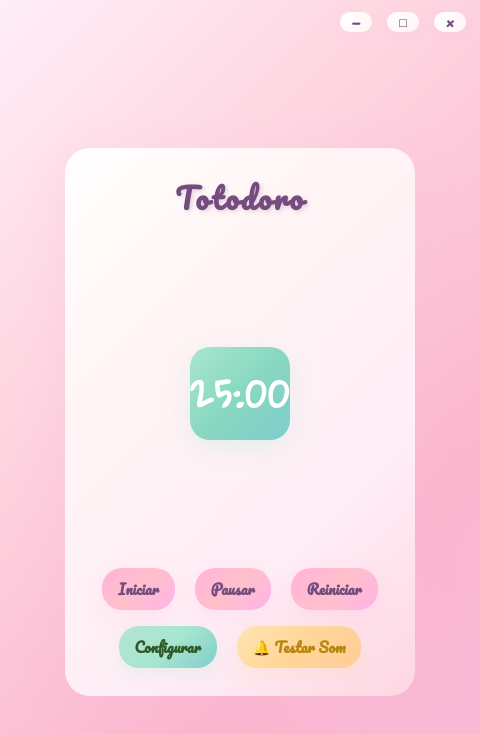
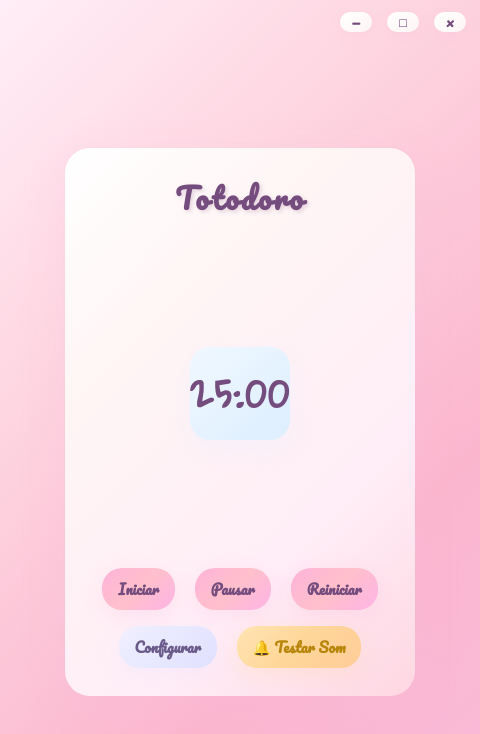
Before and after one commit to fehnox/Totodoro, an Electron app: page index.html in a window 480 px wide. Drawn offline with Linux system fonts and the light colour scheme; no server answers; a web font is replaced by a local one.

Commit message:
Update style.css

```diff
--- a/CSS/style.css
+++ b/CSS/style.css
@@ -49,13 +49,13 @@ h1{
 
 #timer {
     font-size: 2.5em;
-    color: #FFFFFF; /* Texto branco */
+    color: #744c7d; /* Roxo pastel harmonioso */
     margin: 16px 0;
-    background: linear-gradient(135deg, #a8e6cf 0%, #88d8c0 50%, #7fcdcd 100%); /* Gradiente verde pastel/menta */
+    background: linear-gradient(135deg, #f0f8ff 0%, #e6f3ff 50%, #ddeeff 100%); /* Azul muito claro pastel */
     padding: 12px 0;
     border-radius: 20px;
     font-family: 'Gloria Hallelujah', Courier, monospace;
-    box-shadow: 0 8px 25px rgba(168, 230, 207, 0.3); /* Sombra verde pastel mais suave */
+    box-shadow: 0 8px 25px rgba(221, 238, 255, 0.3); /* Sombra azul muito suave */
     letter-spacing: 2px;
     transition: all 0.3s ease;
     font-weight: bold;
@@ -64,8 +64,8 @@ h1{
 
 #timer:hover {
     transform: translateY(-2px);
-    box-shadow: 0 8px 25px rgba(168, 230, 207, 0.5);
-    background: linear-gradient(135deg, #7fcdcd 0%, #88d8c0 50%, #a8e6cf 100%); /* Inverte o gradiente no hover */
+    box-shadow: 0 10px 30px rgba(221, 238, 255, 0.4);
+    background: linear-gradient(135deg, #ddeeff 0%, #e6f3ff 50%, #f0f8ff 100%); /* Inverte o gradiente azul no hover */
 }
 
 button {
@@ -91,14 +91,14 @@ button:hover {
 
 /* Botão configurar com estilo diferenciado */
 #config {
-    background: linear-gradient(135deg, #b3e5d1 0%, #a8e6cf 50%, #7fcdcd 100%); /* Verde menta pastel */
-    color: #2d5a27; /* Verde escuro para texto */
-    box-shadow: 0 6px 20px rgba(168, 230, 207, 0.25); /* Sombra mais suave */
+    background: linear-gradient(135deg, #f0f0ff 0%, #e8e8ff 50%, #e0e0ff 100%); /* Lilás muito claro pastel */
+    color: #6b5b8a; /* Roxo mais suave para texto */
+    box-shadow: 0 6px 20px rgba(224, 224, 255, 0.25); /* Sombra lilás suave */
 }
 
 #config:hover {
-    background: linear-gradient(135deg, #7fcdcd 0%, #a8e6cf 50%, #b3e5d1 100%);
-    box-shadow: 0 8px 25px rgba(168, 230, 207, 0.4);
+    background: linear-gradient(135deg, #e0e0ff 0%, #e8e8ff 50%, #f0f0ff 100%);
+    box-shadow: 0 8px 25px rgba(224, 224, 255, 0.4);
 }
 
 /* Botão testar som com estilo diferenciado */
```
